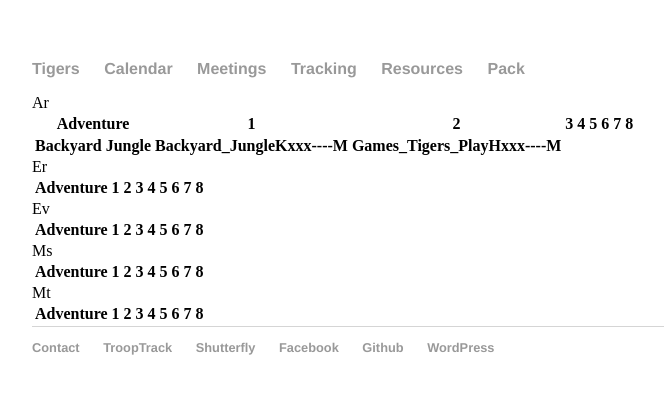
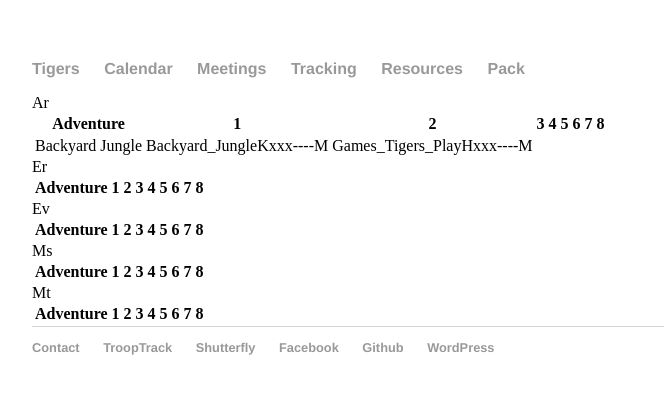
Before and after one commit to clare-pack818/clare-pack818.github.io, a Jekyll site: the page built from tigers/tracking/index.html, in a window 1280 px wide. Shown: the top 394 px of the page, without its empty margins (160-824 px from the left). Built offline with Jekyll 4.4.1, drawn with Linux system fonts in a browser that asks for light colours.

Commit message:
Update index.html

```diff
--- a/tigers/tracking/index.html
+++ b/tigers/tracking/index.html
@@ -2,7 +2,8 @@
 layout: tiger
 title: Pack 818 - Claremont, CA
 columnHeaders: [1,2,3,4,5,6,7,8]
-adventures: [Games Tigers Play, Duty to God, Team Tiger, Tiger Bites, Tigers in the Wild, Tiger-iffic, "Curiosity, Intrigue, and Magical Mysteries"]
+adventures: [Games Tigers Play, Duty to God, Team Tiger, Tiger Bites, Tigers in the Wild,
+  Tiger-iffic, "Curiosity, Intrigue, and Magical Mysteries"]
 
 scouts:
 
@@ -33,7 +34,7 @@ scouts:
 
 {{ scout.name }}
 
-<table class="responsive-table table">
+<table>
     <thead>
       <tr>
         <th scope="col">Adventure</th>
@@ -45,9 +46,9 @@ scouts:
     <tbody>
      {% for task in scout.tasks %}
      <tr>
-        <th scope="col">Backyard Jungle</th>
+        <td scope="col">Backyard Jungle</td>
         {% for item in task %}
-           <th scope="col">{{ item }}</th>
+           <td scope="col">{{ item }}</td>
         {% endfor %}
      </tr>
      {% endfor %}
```
